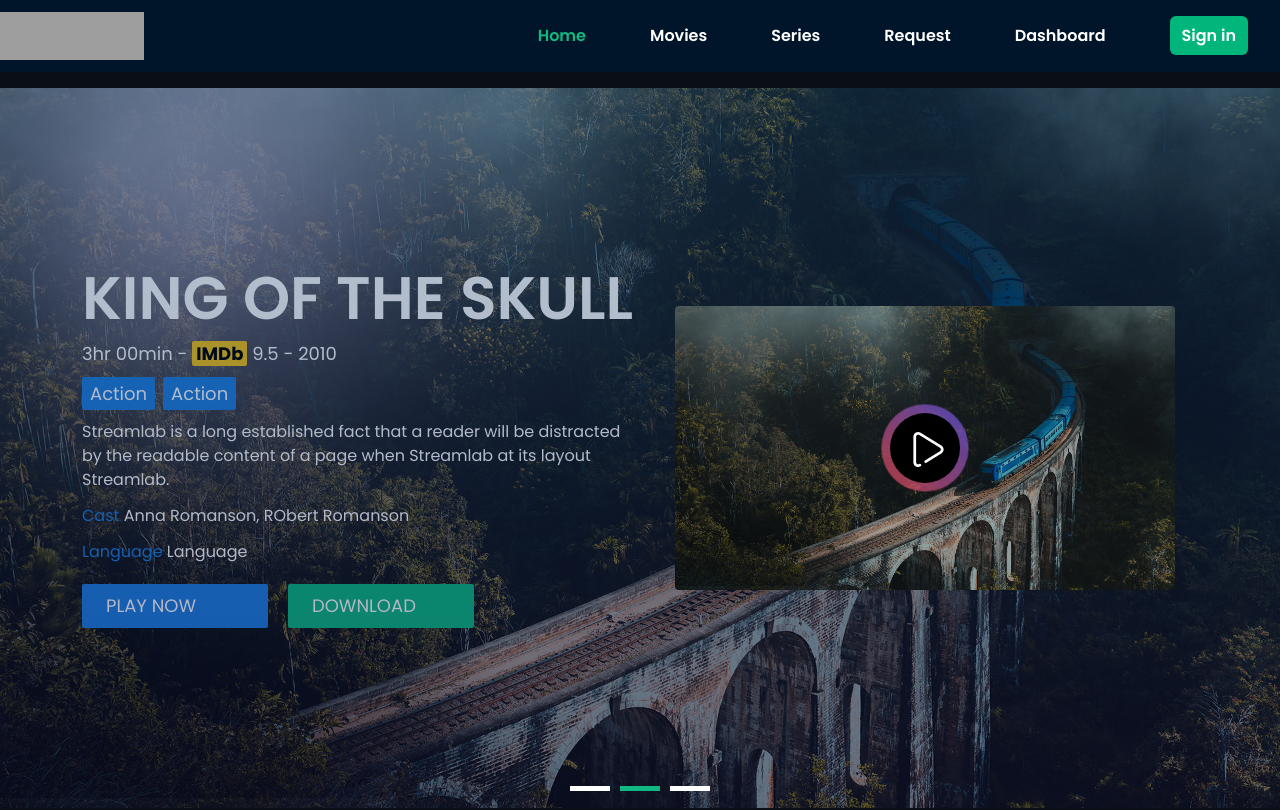
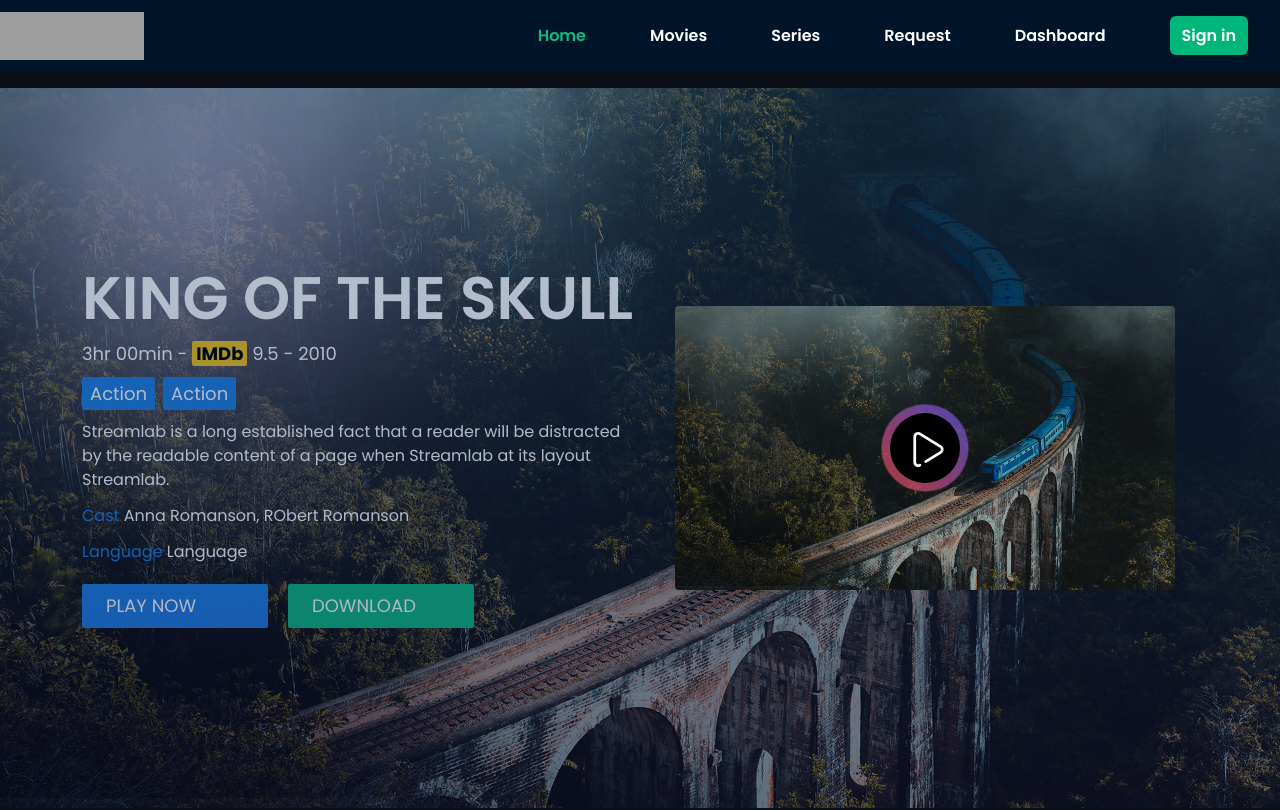
Before and after one commit to imkamrul/movie-site, a Next.js app: page / in a window 1280 px wide. Shown: the top 810 px of the page. Built offline with nearby package versions, Linux system fonts and the light colour scheme; grey boxes are pictures that could not be loaded; some icons are missing.

Commit message:
pagination off hero slider

```diff
--- a/components/HeroSlider/HeroSlider.js
+++ b/components/HeroSlider/HeroSlider.js
@@ -3,7 +3,6 @@ import { Swiper, SwiperSlide } from "swiper/react";
 import SwiperCore, {
   Autoplay,
   Navigation,
-  Pagination,
   Mousewheel,
   Keyboard,
   EffectFade,
@@ -68,13 +67,8 @@ const HeroSlider = ({ heroSliderItem }) => {
         </div>
         <Swiper
           loop={true}
-          pagination={{
-            clickable: true,
-          }}
           navigation={true}
-          // mousewheel={true}
           keyboard={true}
-          // grabCursor={true}
           modules={[Navigation, Mousewheel, Keyboard]}
           slidesPerView={1}
           autoplay={{
--- a/pages/catagories/[catagory].js
+++ b/pages/catagories/[catagory].js
@@ -16,6 +16,7 @@ const catagories = ({ data }) => {
         <div className="w-3/12 px-3">
           <div className="py-3">
             <h4 className="text-lg pb-2">Search Vedios</h4>
+
             <div className=" flex">
               <input
                 type="text"
--- a/styles/globals.css
+++ b/styles/globals.css
@@ -41,10 +41,6 @@ body {
 }
 
 .bg-slider {
-  /* background: linear-gradient(
-    rgba(0, 0, 0, 0.043),
-    rgba(0, 0, 0, 0.116)
-  ) !important; */
   position: relative;
 }
 .bg-slider::before {
```
